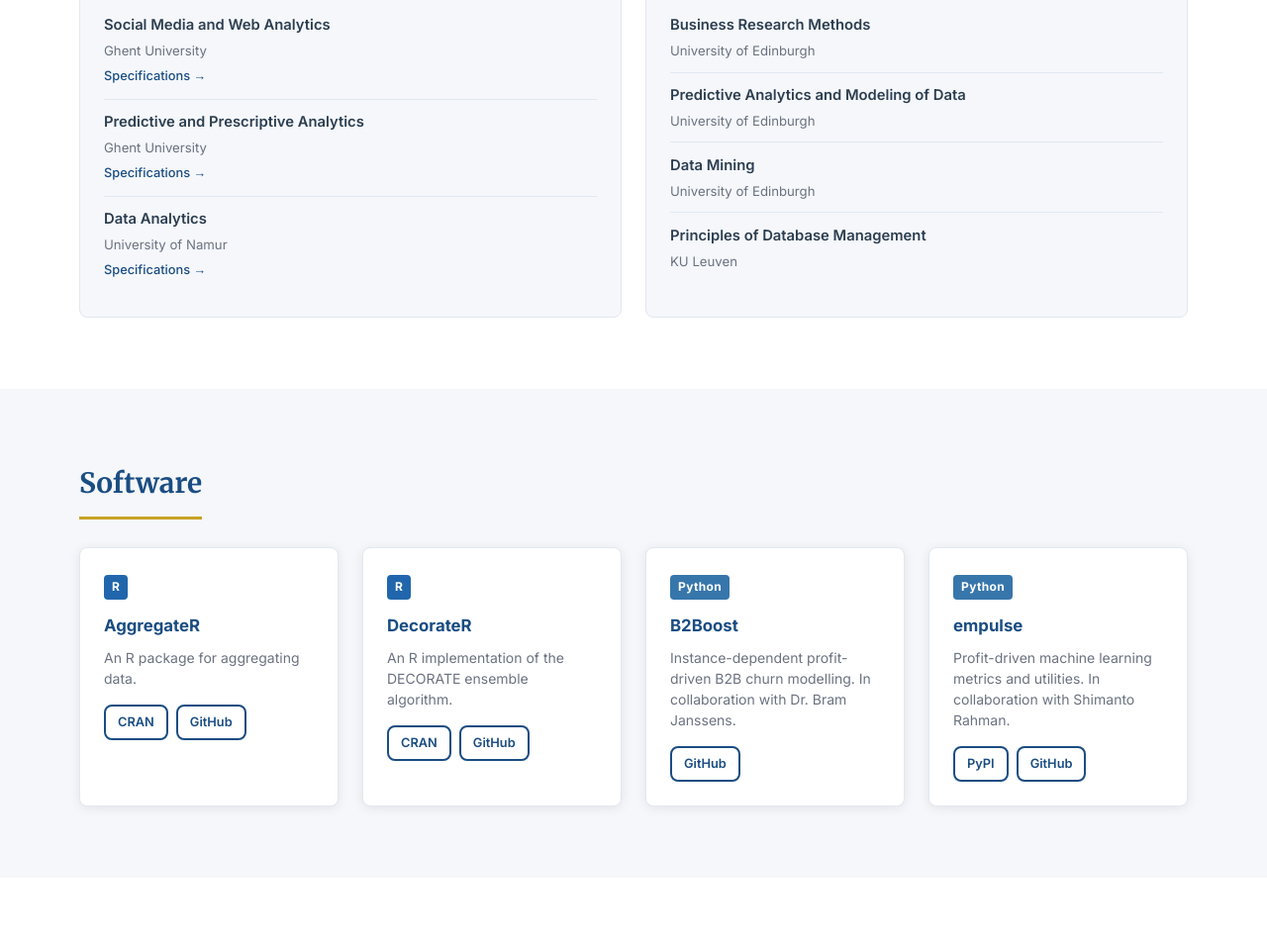
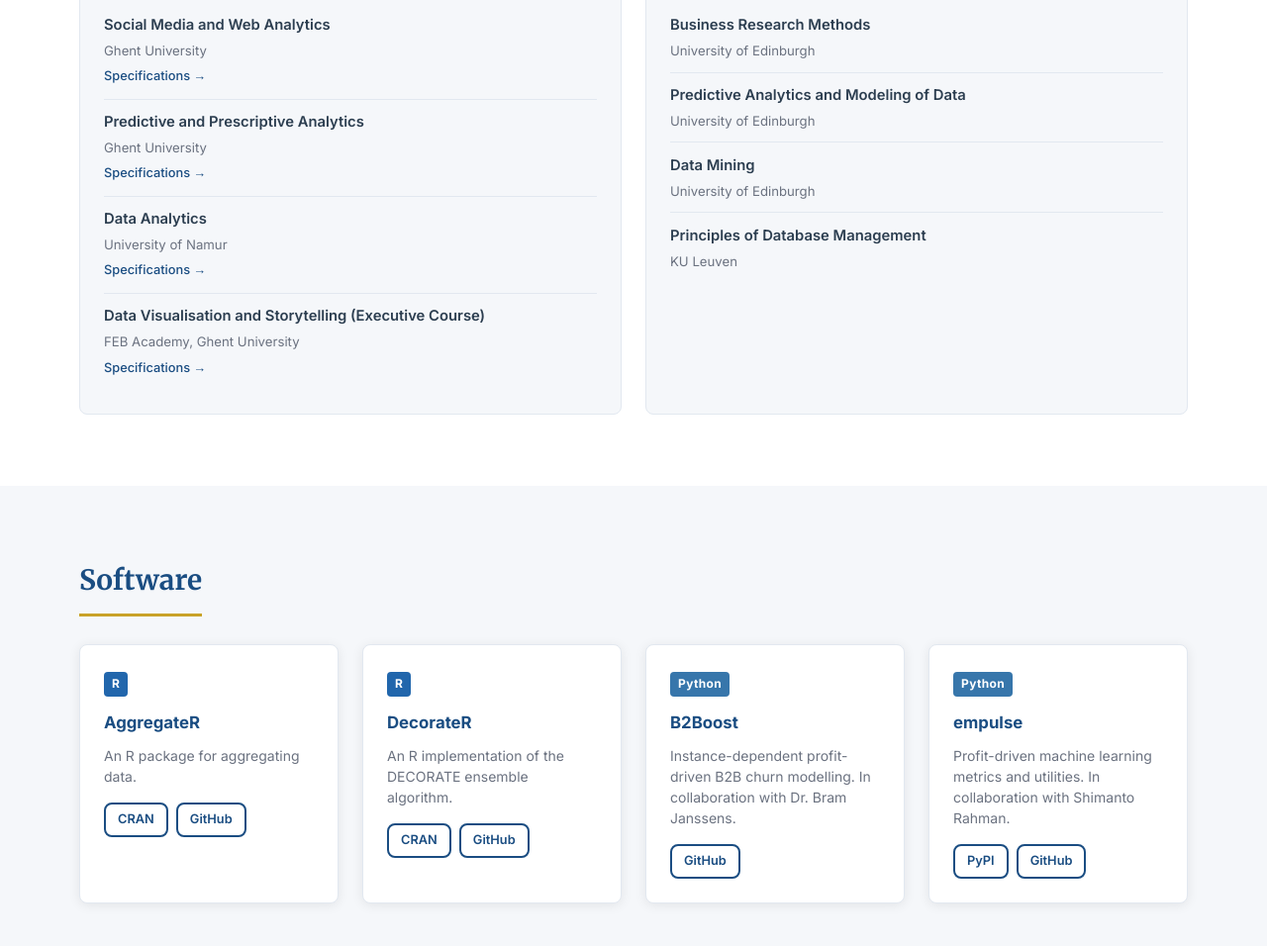
Before and after one commit to MatthBogaert/MatthBogaert.github.io, a plain HTML site: page index.html in a window 1280 px wide. Shown: the part 4207-5163 px from the top of the page at 99% size. Drawn offline with Linux system fonts and the light colour scheme.

Commit message:
Add FEB Academy executive course to current teaching
Co-Authored-By: Claude Sonnet 5.5 <noreply@anthropic.com>

```diff
--- a/index.html
+++ b/index.html
@@ -285,6 +285,11 @@
               <span class="course-inst">University of Namur</span>
               <a href="https://www.unamur.be/en/data-analytics-3" target="_blank" rel="noopener" class="course-link">Specifications →</a>
             </li>
+            <li>
+              <span class="course-name">Data Visualisation and Storytelling (Executive Course)</span>
+              <span class="course-inst">FEB Academy, Ghent University</span>
+              <a href="https://febacademy.ugent.be/programma/volledig-aanbod/2025-2026-shimanto-rahmandata-visualisatie-data-visualisatie-en" target="_blank" rel="noopener" class="course-link">Specifications →</a>
+            </li>
           </ul>
         </div>
 
```
